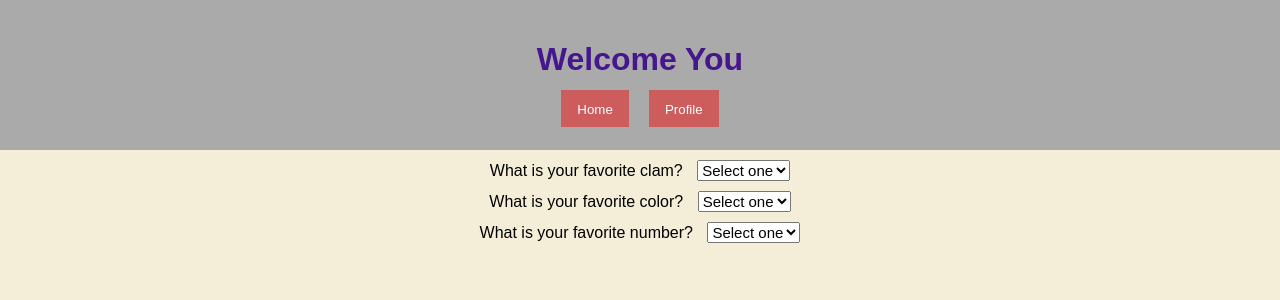
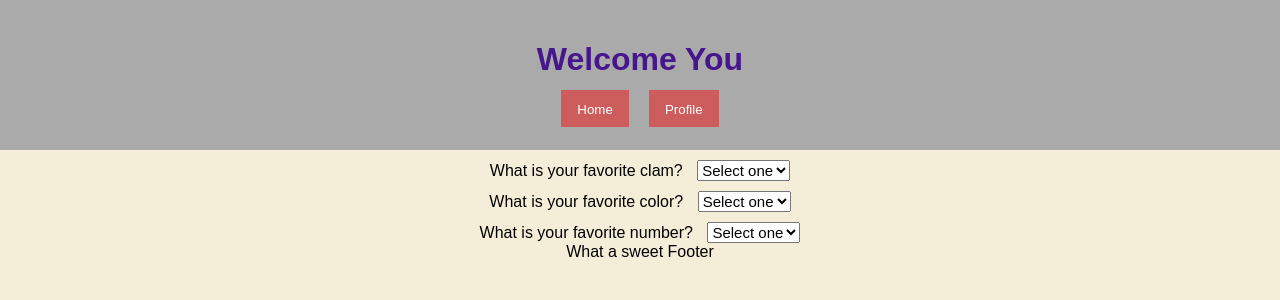
Before and after one commit to dumbomagoo/my-starter-app, a React app: page /profile in a window 1280 px wide. Shown: the top 300 px of the page. Built offline with nearby package versions, Linux system fonts and the light colour scheme.

Commit message:
Woohooo!!!! We figured out how to have a container load everything behind the scenes in order to better position the header and the footer!!!

```diff
--- a/src/components/App/App.jsx
+++ b/src/components/App/App.jsx
@@ -1,13 +1,11 @@
 import React from 'react';
 import Hello from '../Hello/Hello';
 import NameInputBox from '../NameInputBox/NameInputBox';
-import Header from '../Header/Header'
 import VisitorInfo from '../VisitorInfo/VisitorInfo';
 import './App.scss';
 
 const App = ({ changeName, visitorInfo }) => (
   <div className="App">
-    <Header name={visitorInfo.name} />
     <NameInputBox callMeMaybe={changeName} name={visitorInfo.name} />
     <Hello name={visitorInfo.name}></Hello>
     <VisitorInfo favorites={visitorInfo.favorites} />
--- a/src/components/Favorites/Favorites.jsx
+++ b/src/components/Favorites/Favorites.jsx
@@ -1,12 +1,10 @@
 import React from 'react';
-import Header from '../Header/Header';
 import FavoriteChoice from '../FavoriteChoice/FavoriteChoice';
 
 const Favorites = props => {
   const {
     favoriteAction,
     visitorInfo: {
-      name,
       favorites
     }
   } = props;
@@ -16,7 +14,6 @@ const Favorites = props => {
 
   return (
     <div>
-      <Header name={name} />
       <FavoriteChoice
         action={favoriteAction}
         currentChoice={getDefaultChoiceFromProps('clam')}
@@ -42,7 +39,6 @@ const Favorites = props => {
 Favorites.defaultProps = {
   favoriteAction: () => {},
   visitorInfo: {
-    name: '',
     favorites: {}
   }
 };
--- /dev/null
+++ b/src/components/Footer/Footer.jsx
@@ -0,0 +1,7 @@
+import React from 'react';
+
+const Footer = () => (
+  <div>{'What a sweet Footer'}</div>
+);
+
+export default Footer;
--- /dev/null
+++ b/src/components/Root/Root.jsx
@@ -0,0 +1,20 @@
+import React from 'react';
+import { BrowserRouter } from 'react-router-dom';
+
+// Container
+import HeaderContainer from '../../containers/HeaderContainer';
+import FooterContainer from '../../containers/FooterContainer';
+
+const Root = ({ children }) => {
+  return (
+    <BrowserRouter>
+      <div>
+        <HeaderContainer />
+        {children}
+        <FooterContainer />
+      </div>
+    </BrowserRouter>
+  );
+};
+
+export default Root;
--- /dev/null
+++ b/src/containers/FooterContainer.js
@@ -0,0 +1,12 @@
+import { connect } from 'react-redux';
+
+import Footer from '../components/Footer/Footer';
+
+const mapStateToProps = state => ({});
+
+const mapDispatchToProps = dispatch => ({});
+
+export default connect(
+  mapStateToProps,
+  mapDispatchToProps
+)(Footer);
--- /dev/null
+++ b/src/containers/HeaderContainer.js
@@ -0,0 +1,15 @@
+import { connect } from 'react-redux';
+import _ from 'lodash';
+
+import Header from '../components/Header/Header';
+
+const mapStateToProps = state => ({
+  name: _.get(state, 'visitor.name', '')
+});
+
+const mapDispatchToProps = dispatch => ({});
+
+export default connect(
+  mapStateToProps,
+  mapDispatchToProps
+)(Header);
--- a/src/index.js
+++ b/src/index.js
@@ -5,6 +5,7 @@ import { createStore, compose, applyMiddleware } from 'redux';
 import { Provider } from 'react-redux';
 import thunk from 'redux-thunk';
 
+import Root from './components/Root/Root';
 import rootReducer from './reducers';
 import getRoutes from './routes'
 import './index.css';
@@ -21,8 +22,11 @@ const getNewStore = () => {
   return finalCreateStore(rootReducer, {});
 };
 
-ReactDOM.render(<Provider store={getNewStore()}>
-    {getRoutes()}
+ReactDOM.render(
+  <Provider store={getNewStore()}>
+    <Root>
+      {getRoutes()}
+    </Root>
   </Provider>,
   document.getElementById('root')
 );
--- a/src/routes/index.js
+++ b/src/routes/index.js
@@ -1,10 +1,11 @@
 import React from 'react';
-import { BrowserRouter, Route, Redirect, Switch } from 'react-router-dom';
+import { Route, Redirect, Switch } from 'react-router-dom';
+
+// Containers
 import AppContainer from '../containers/AppContainer';
 import FavoritesContainer from '../containers/FavoritesContainer';
 
 const getRoutes = () => (
-  <BrowserRouter>
     <Switch>
       <Route exact path="/">
         <Redirect to="/hello"/>
@@ -12,7 +13,6 @@ const getRoutes = () => (
       <Route path="/hello" component={AppContainer}/>
       <Route path="/profile" component={FavoritesContainer}/>
     </Switch>
-  </BrowserRouter>
 );
 
 export default getRoutes;
```
